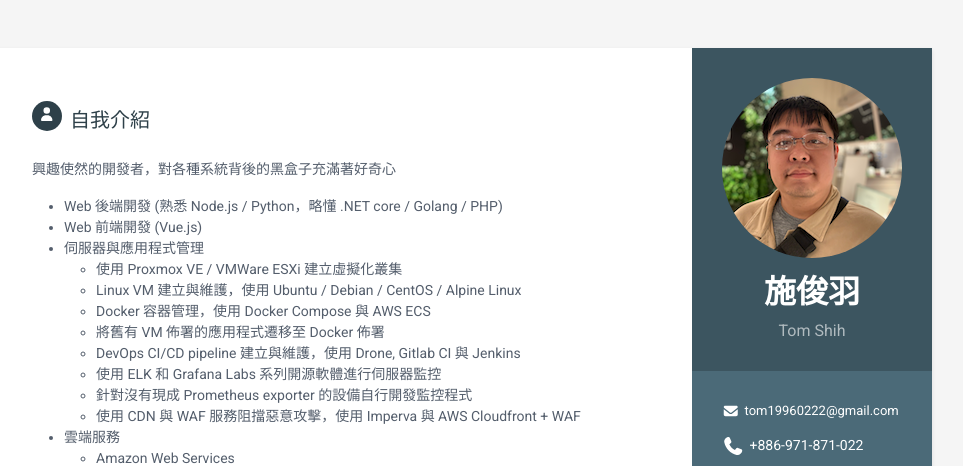
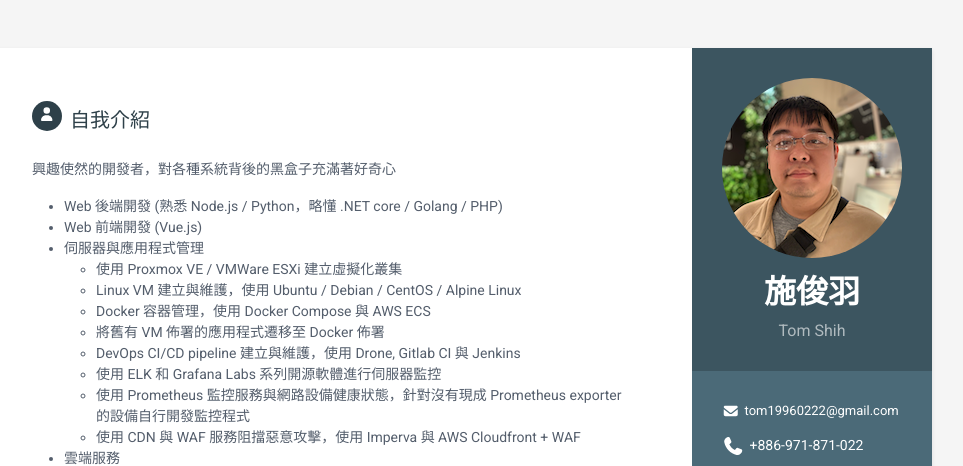
Before and after one commit to tom19960222/resume-page, a plain HTML site: page index.html in a window 1280 px wide. Shown: the top 466 px of the page, without its empty margins (188-1151 px from the left). Drawn offline with Linux system fonts and the light colour scheme.

Commit message:
修改用字，加一點 TODO

```diff
--- a/index.html
+++ b/index.html
@@ -67,7 +67,7 @@
                                 <li>將舊有 VM 佈署的應用程式遷移至 Docker 佈署</li>
                                 <li>DevOps CI/CD pipeline 建立與維護，使用 Drone, Gitlab CI 與 Jenkins</li>
                                 <li>使用 ELK 和 Grafana Labs 系列開源軟體進行伺服器監控</li>
-                                <li>針對沒有現成 Prometheus exporter 的設備自行開發監控程式</li>
+                                <li>使用 Prometheus 監控服務與網路設備健康狀態，針對沒有現成 Prometheus exporter 的設備自行開發監控程式</li>
                                 <li>使用 CDN 與 WAF 服務阻擋惡意攻擊，使用 Imperva 與 AWS Cloudfront + WAF</li>
                             </ul>
                         </li>
@@ -82,6 +82,7 @@
                         </li>
                         <li>網路管理
                             <ul>
+                                <!-- TODO: 這邊加點簡單能力介紹 -->
                                 <li>使用 <a href="https://bgp.he.net/AS38852">AS38852</a> 做 BGP Peering / Transit，並租用兩個 Class C 的 IP 使用</li>
                             </ul>
                         </li>
@@ -113,6 +114,7 @@
                             <li>
                                 Pi 錢包上雲
                                 <ul>
+                                    <!-- 分成 4 個 step 來寫寫看，重建環境、打通地雲端、在雲端架設服務（遷移服務）、監控、遷移排程工作 -->
                                     <li>盤點原有地端系統與網路架構，網路層包含線路盤點、子網路切分、VLAN、路由規則、防火牆規則、load balancer 設定、CDN 設定。<br />
                                         應用層包含所有對外 API 入口與內部系統 API 端點的依賴關係，釐清資料流向</li>
                                     <li>在沒有 deployment guide 的前提重建系統環境並將系統容器化，從零開始編寫可以在 ARM 架構上執行的 Dockerfile，重新 compile 所有 PHP extension，並將佈署方式從 Apache 轉為效率更好的 Nginx + php-fpm</li>
```
